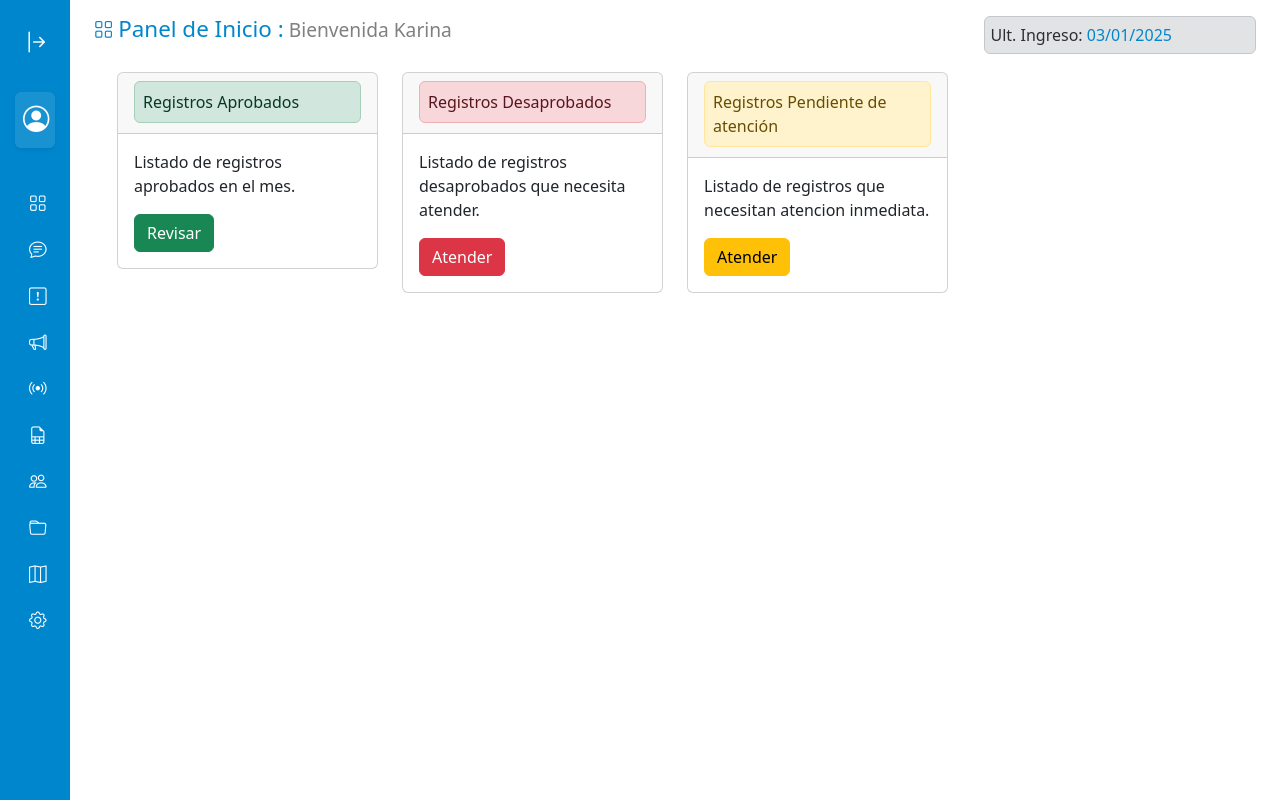
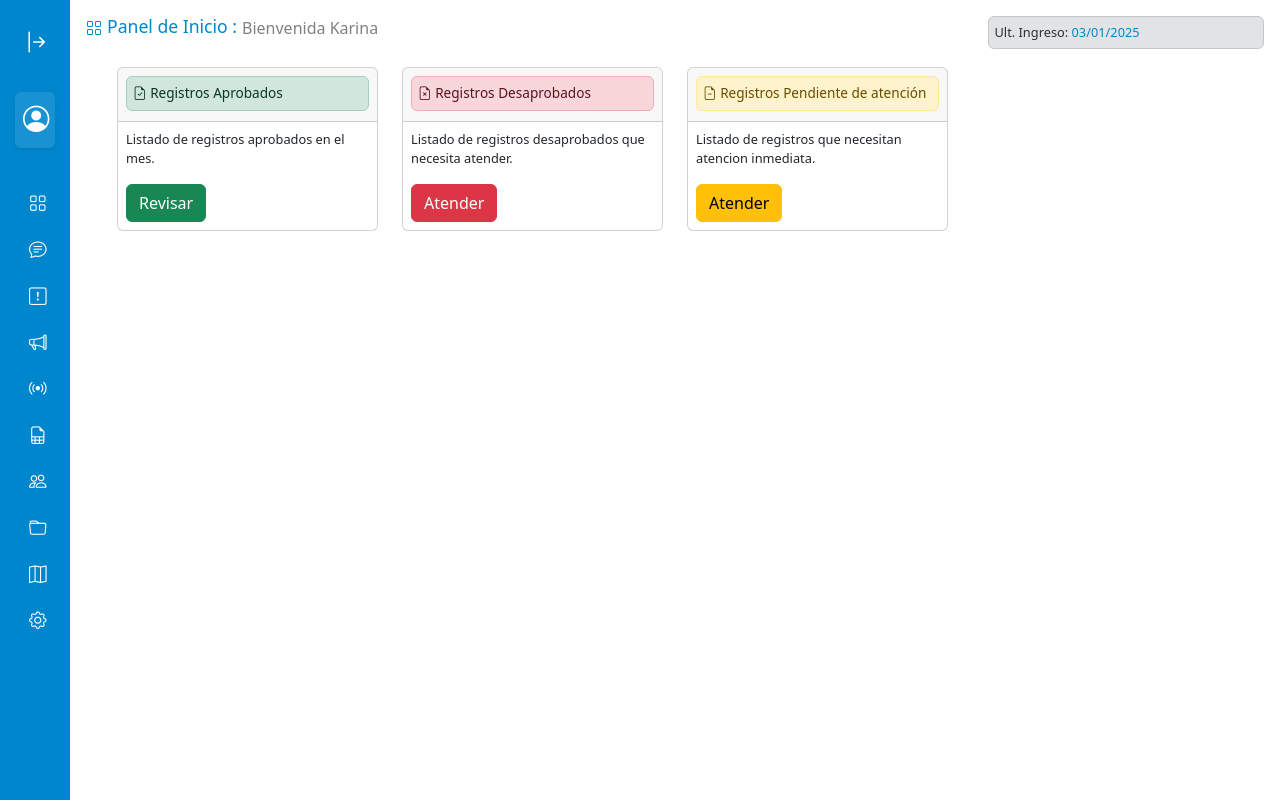
Before and after one commit to omarsax25/prototipo, a website: page dashboard.html in a window 1280 px wide. Drawn offline with nearby package versions, Linux system fonts and the light colour scheme.

Commit message:
cambios generales

```diff
--- a/dashboard.html
+++ b/dashboard.html
@@ -5,8 +5,6 @@
     <meta name="viewport" content="width=device-width, initial-scale=1.0">
     <title>Panel de Inicio</title>
     <link rel="stylesheet" href="styles.css">
-    <link rel="stylesheet" href="https://cdn.jsdelivr.net/npm/bootstrap-icons@1.11.3/font/bootstrap-icons.min.css">
-
 </head>
 <body>
     <!-- Main Container -->
@@ -120,7 +118,7 @@
             </div>
         </aside>
         <div class="main shadow">
-            <nav class="navbar navbar-expand px-4 py-3">
+            <nav class="navbar navbar-expand px-3 pt-3">
                 <div class="w-100">
                     <div class="row">
                         <div class="col-12 col-sm-6 col-lg-9">
@@ -152,39 +150,39 @@
                     <div class="container">
                         <div class="row">
                           <div class="col-12 col-md-6 col-lg-3">
-                            <div class="card">
+                            <div class="card mt-2">
                                 <div class="card-header item-register">
                                     <div class="alert alert-success" role="alert">
-                                        Registros Aprobados
+                                        <i class="bi bi-file-earmark-check"></i> Registros Aprobados
                                       </div>
                                 </div>
-                                <div class="card-body">
+                                <div class="card-body content-register">
                                   <p class="card-text">Listado de registros aprobados en el mes.</p>
                                   <a href="#" class="btn btn-success">Revisar</a>
                                 </div>
                               </div>
                           </div>
                           <div class="col-12 col-md-6 col-lg-3">
-                            <div class="card">
+                            <div class="card mt-2">
                                 <div class="card-header item-register">
                                     <div class="alert alert-danger" role="alert">
-                                        Registros Desaprobados
+                                        <i class="bi bi-file-earmark-x"> </i>Registros Desaprobados
                                       </div>
                                 </div>
-                                <div class="card-body">
+                                <div class="card-body content-register"  >
                                   <p class="card-text">Listado de registros desaprobados que necesita atender.</p>
                                   <a href="#" class="btn btn-danger">Atender</a>
                                 </div>
                               </div>
                           </div>
                           <div class="col-12 col-md-6 col-lg-3">
-                            <div class="card">
+                            <div class="card mt-2">
                                 <div class="card-header item-register">
                                     <div class="alert alert-warning" role="alert">
-                                        Registros Pendiente de atención
+                                        <i class="bi bi-file-earmark-minus"></i> Registros Pendiente de atención
                                       </div>
                                 </div>
-                                <div class="card-body">
+                                <div class="card-body content-register">
                                   <p class="card-text">Listado de registros que necesitan atencion inmediata.</p>
                                   <a href="#" class="btn btn-warning">Atender</a>
                                 </div>
--- a/styles.scss
+++ b/styles.scss
@@ -10,7 +10,7 @@ $custom-colors: (
 $theme-colors: map-merge($theme-colors, $custom-colors);
 
 @import "./node_modules/bootstrap/scss/bootstrap.scss";
-//@import "./node_modules/bootstrap-icons/font/bootstrap-icons.min.css";
+@import "./node_modules/bootstrap-icons/font/bootstrap-icons.min.css";
 
 .featured-enterprise img {
     height: 150px;
@@ -205,26 +205,42 @@ a.user-photo {
 }
 .title-home i {
     color: var(--bs-azulsunass);
-    font-size: 1.2rem;
+    font-size: 1rem;
     font-weight: bold;
     margin-right: 5px;
 }
 .title-home h1 {
     color: var(--bs-azulsunass);
-    font-size: 1.4rem;
+    font-size: 1.1rem;
     margin-right: 5px;
 }
 .title-home span {
-    font-size: 1.2rem;
+    font-size: 1rem;
     color: gray;
+}
+.title-home p {
+    font-size: 0.85rem;;
+}
+.item-register{
+    padding: 8px;
 }
 .item-register div {
     margin-bottom: 2px;
+    padding: 6px;
+    font-size: 0.85rem;
+
+}
+.content-register {
     padding: 8px;
+}
+.content-register p,
+ {
+    font-size: 0.8rem;
 }
 .user-register div {
     margin-bottom: 2px;
     padding: 6px;
+    font-size: 0.8rem;
 }
 .user-register div span {
     color: var(--bs-azulsunass);
```
Also changed, not shown: editar-orientacion.html (+1 -1 lines), index.html (+0 -1 lines), nueva-orientacion.html (+13 -6 lines), orientaciones.html (+1 -1 lines), styles.css, 1 other file.
